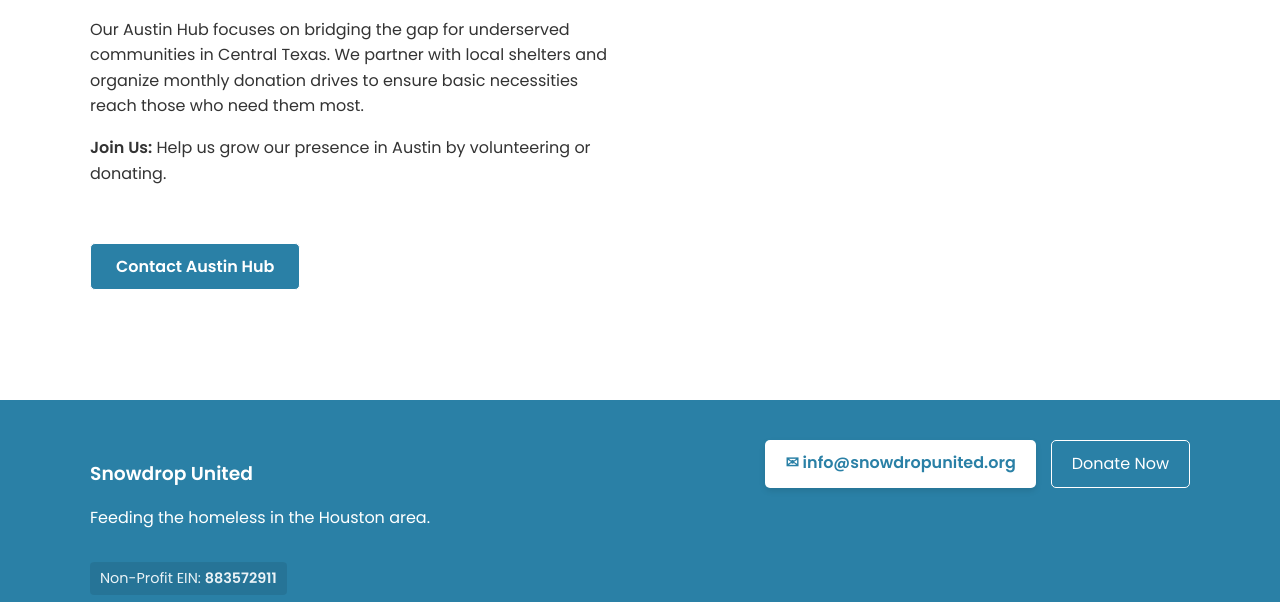
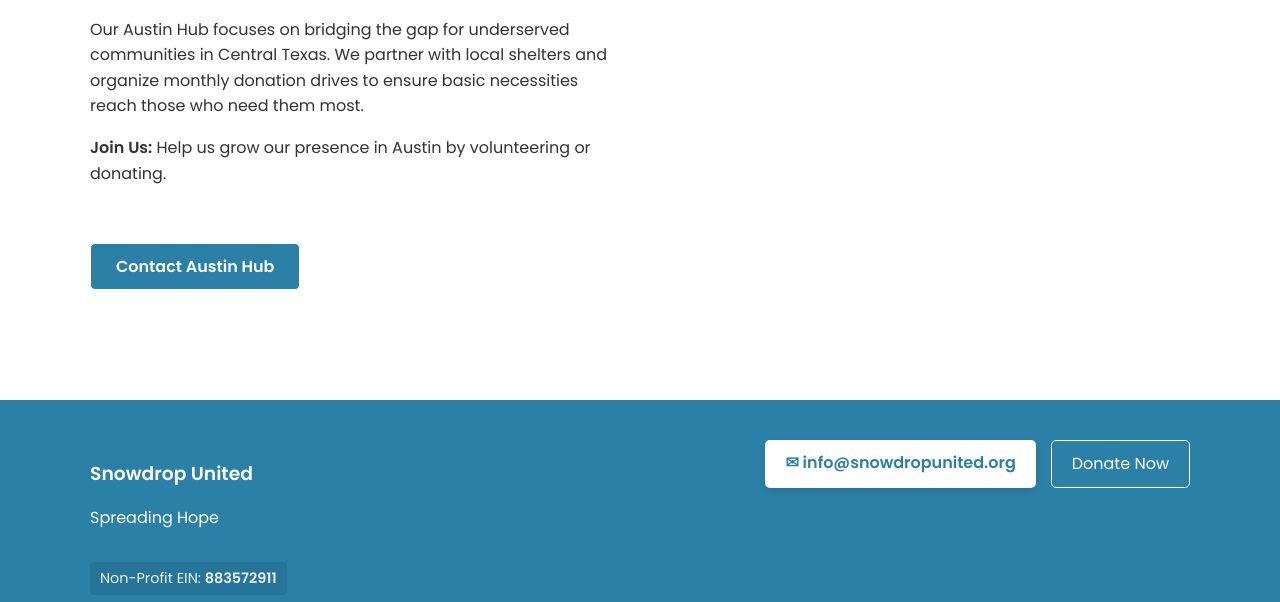
Before and after one commit to QuintinFern/snowdrop-website-v2, a plain HTML site: page austin-hub.html in a window 1280 px wide. Shown: the part 454-1056 px from the top of the page. Drawn offline with nearby package versions, Linux system fonts and the light colour scheme.

Commit message:
Update austin-hub.html

```diff
--- a/austin-hub.html
+++ b/austin-hub.html
@@ -63,7 +63,7 @@
         <div class="container footer-content">
             <div class="footer-info">
                 <h3>Snowdrop United</h3>
-                <p>Feeding the homeless in the Houston area.</p>
+                <p>Spreading Hope</p>
                 <p class="ein-text">Non-Profit EIN: <strong>883572911</strong></p>
                 <div class="social-icons">
                     <a href="https://www.facebook.com/snowdropunited" target="_blank" class="social-icon">
```
